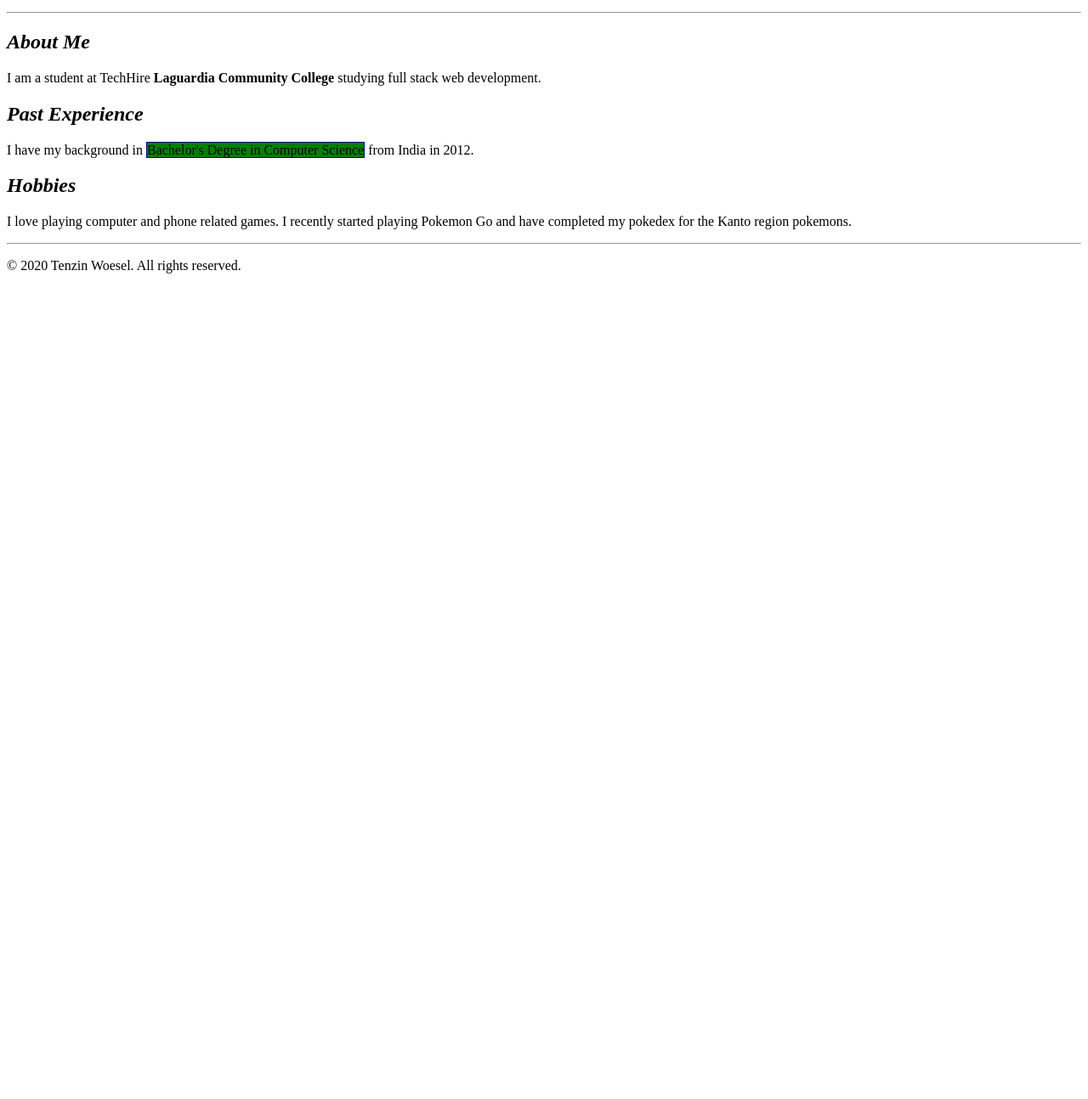
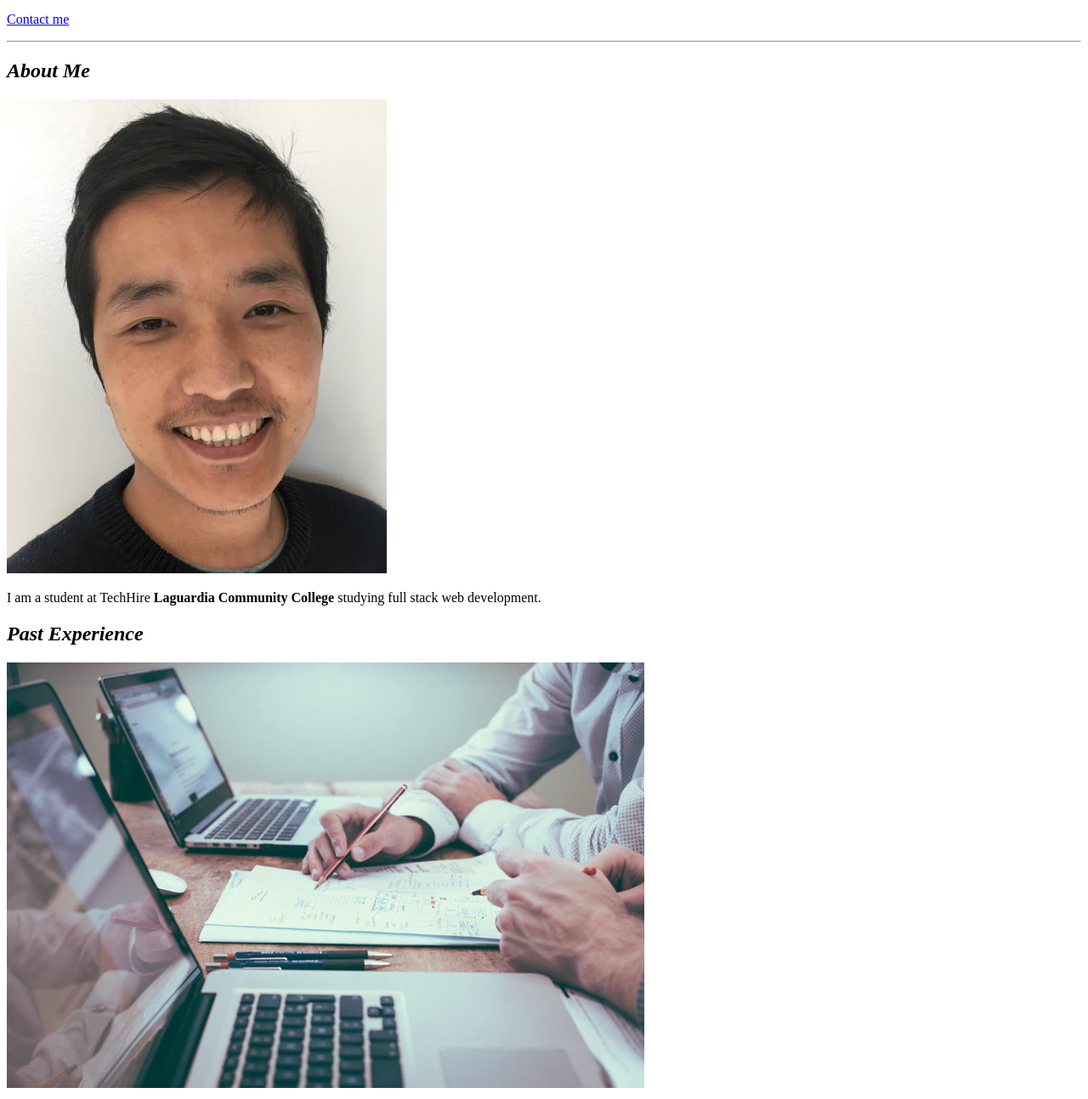
Before and after one commit to Woesel/IntroToWebDev, a plain HTML site: page classwork/Portfolio/index.html in a window 1280 px wide. Shown: the part 186-1480 px from the top of the page at 85% size. Before the commit the page ends 800 px from the top, so only its background shows below. Drawn offline with Linux system fonts and the light colour scheme.

Commit message:
added images to the html

```diff
--- a/classwork/Portfolio/index.html
+++ b/classwork/Portfolio/index.html
@@ -17,6 +17,7 @@
 		    <p><a href="">Home</a></p>
 		    <p><a href="project.html">Projects</a></p>
 		    <p><a href="testimonial.html">Testimonial</a></p>
+		    <p><a href="contact.html">Contact me</a></p>
 		    <hr/>
 		</nav>
 
@@ -24,18 +25,21 @@
 	    <article id="aboutme"> <!-- This is the first chunk inside the section element.-->
 		<p></p>
 		<h2><em>About Me</em></h2>
+		<img src="image/profilePic.jpg" alt="Portrait of Tenzin Woesel">
 			<p>I am a student at TechHire <strong> Laguardia Community College</strong> studying full stack web development. </p>
 	    </article>
 
 	    <article id="experience"> <!-- This is the second chunk inside the section element.-->
 
 		<h2><em>Past Experience</em></h2>
-			<p>I have my background in <span style="background-color: green; border: thin solid darkblue;">Bachelor's Degree in Computer Science</span> 			   from India in 2012.</p>
+		<img src="image/project.webp" alt="Computers on screen">
+			<p>I have my background in <span style="background-color: green; border: thin solid darkblue;">Bachelor's Degree in Computer Science</span> 			           from India in 2012.</p>
 	    </article>
 
 	    <article id="hobbies"> <!-- This is the third chunk inside the section element.-->
 		<h2><em>Hobbies</em></h2>
-	        <p> I love playing computer and phone related games. I recently started playing Pokemon Go and have completed my 	   	    pokedex for the 		    Kanto region pokemons.</p>
+		<img src="image/pokemon.webp" alt="Pokemon Go on phone">
+	        <p> I love playing computer and phone related games. I recently started playing Pokemon Go and have completed my pokedex for the Kanto region 		    pokemons.</p>
 	    </article>
 
 	    </section>
```
Also changed, not shown: classwork/Portfolio/image/contact.webp (added), classwork/Portfolio/image/pokemon.webp (added), classwork/Portfolio/image/profilePic.jpg (added), classwork/Portfolio/image/project.webp (added), classwork/Portfolio/image/winter.webp (added).
